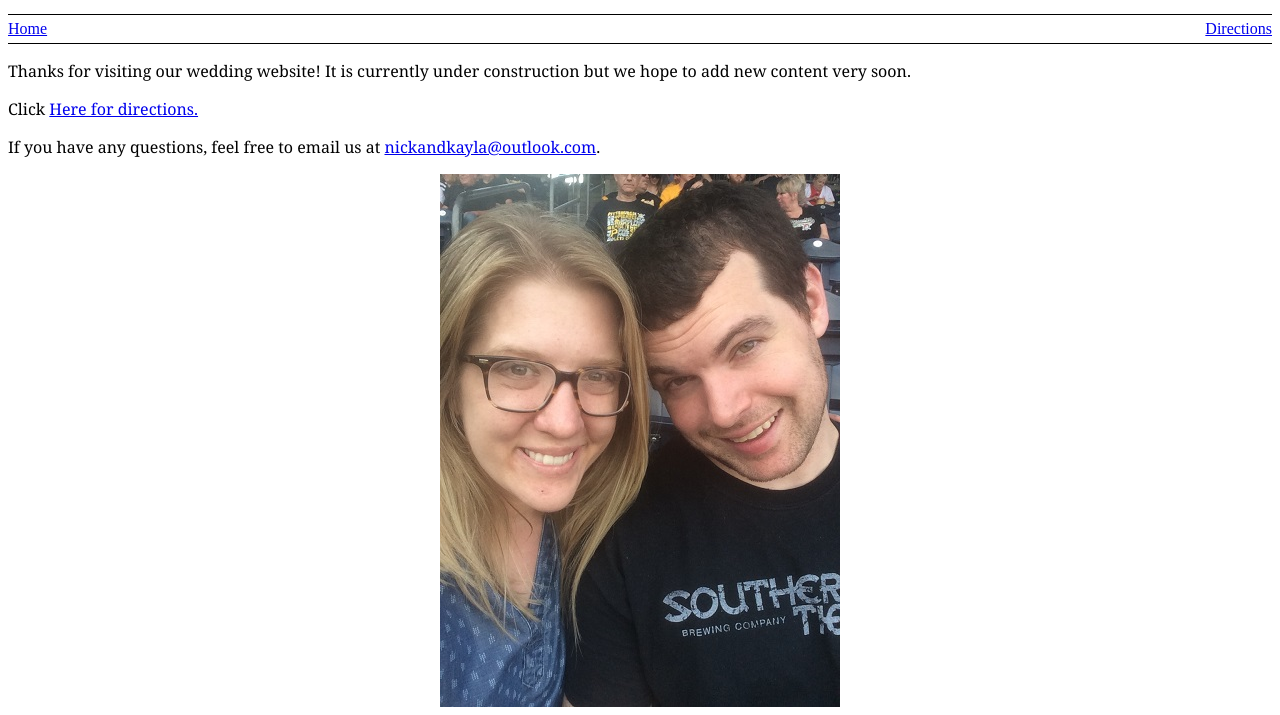
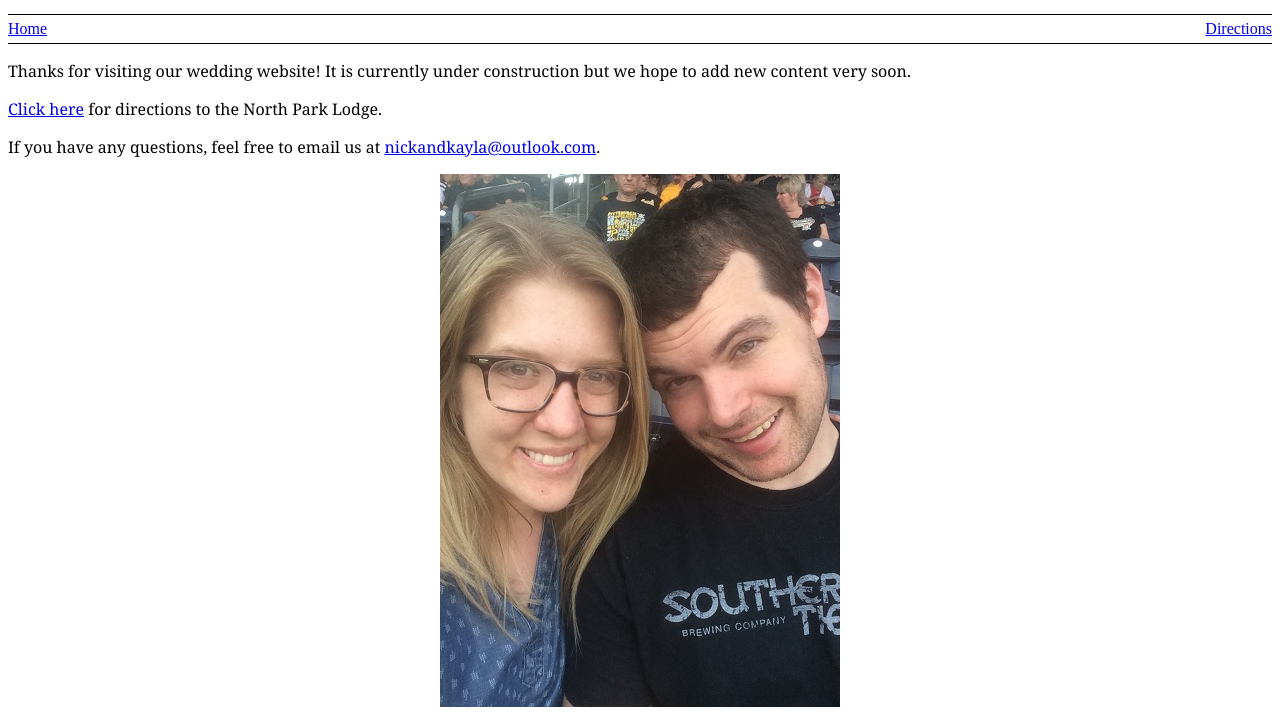
Before and after one commit to nickandkayla/nickandkayla.github.io, a plain HTML site: page index.html in a window 1280 px wide. Shown: the part 130-845 px from the top of the page. Drawn offline with Linux system fonts and the light colour scheme; a web font is replaced by a local one.

Commit message:
change wording, add robot.txt

```diff
--- a/index.html
+++ b/index.html
@@ -27,7 +27,7 @@
         Thanks for visiting our wedding website! It is currently under construction but we hope to add new content very soon.
       </p>
       <p>
-      Click <a href="./directions.html">Here for directions.</a>
+      <a href="./directions.html">Click here</a> for directions to the North Park Lodge.
       </p>
       <p>
         If you have any questions, feel free to email us at <a href="mailto:nickandkayla@outlook.com">nickandkayla@outlook.com</a>.
```
Also changed, not shown: robots.txt (added).
